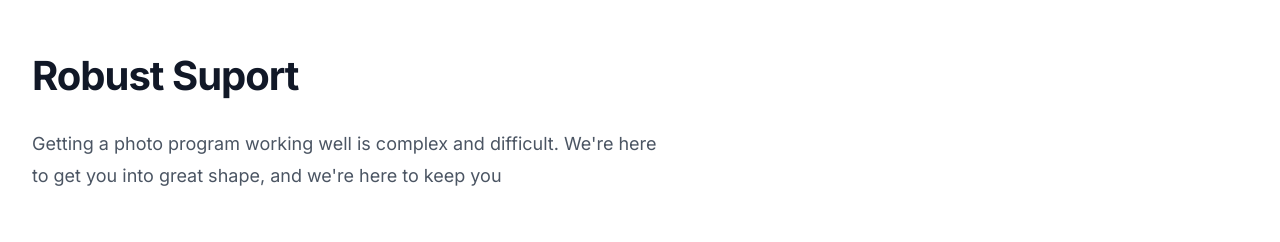
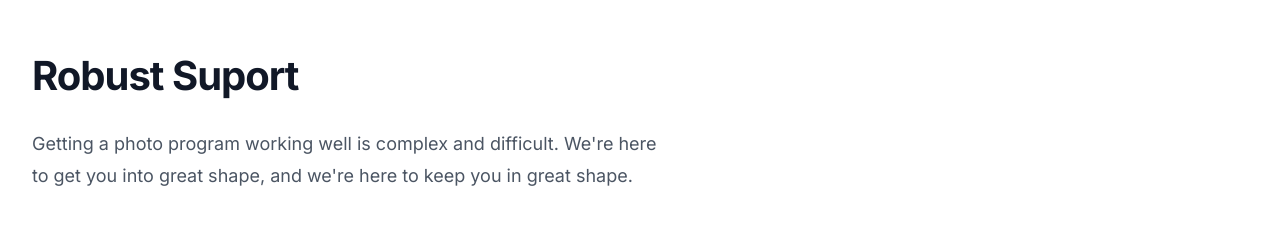
Before and after one commit to torchcommercialmedia/marketingsite, a Next.js app: page /merchandising in a window 1280 px wide. Shown: the part 3060-3302 px from the top of the page. Built offline with nearby package versions, Linux system fonts and the light colour scheme.

Commit message:
Fixes yet again

```diff
--- a/src/components/RobustSupport.jsx
+++ b/src/components/RobustSupport.jsx
@@ -33,7 +33,7 @@ export function RobustSupport() {
             Robust Suport
           </h2>
           <p className="mt-6 text-lg leading-8 text-gray-600">
-            Getting a photo program working well is complex and difficult.  We're here to get you into great shape, and we're here to keep you
+            Getting a photo program working well is complex and difficult.  We&apos;re here to get you into great shape, and we&apos;re here to keep you in great shape.
           </p>
         </div>
         <div className="mx-auto mt-16 max-w-2xl sm:mt-20 lg:mt-24 lg:max-w-none">
```
